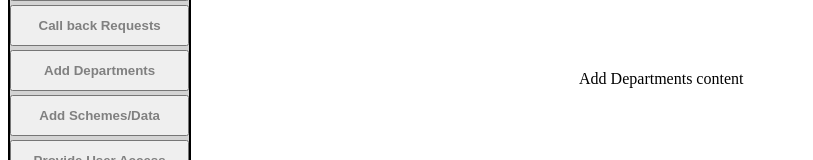
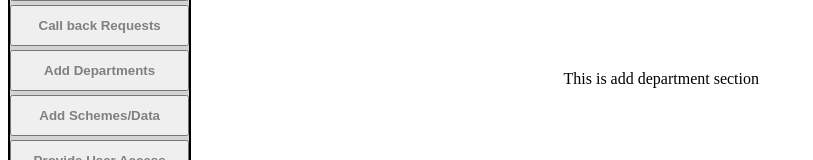
Before and after one commit to pdiveesh/Department-update, a React (Vite) app: page / in a window 1280 px wide. Both pictures are taken after a click on the button "Add Departments". Shown: the part 140-300 px from the top of the page, without its empty margins (0-813 px from the left). Built offline with nearby package versions, Linux system fonts and the light colour scheme.

Commit message:
Create AddDepartment component and linked

```diff
--- /dev/null
+++ b/src/components/AddDepartment.jsx
@@ -0,0 +1,11 @@
+import React from 'react';
+
+const AddDepartment = () => {
+  return (
+    <div>
+      This is add department section
+    </div>
+  );
+};
+
+export default AddDepartment;
--- a/src/components/App.jsx
+++ b/src/components/App.jsx
@@ -1,6 +1,7 @@
 import React, { useState } from 'react';
 import './App.css';
 import MyForm from './Form';
+import AddDepartment from './AddDepartment';
 
 function App() {
   const [selectedButton, setSelectedButton] = useState(null);
@@ -20,7 +21,7 @@ function App() {
       case 'Call back Requests':
         return <div>Call back Requests content</div>;
       case 'Add Departments':
-        return <div>Add Departments content</div>;
+        return <AddDepartment/>;
       case 'Add Schemes/Data':
         return <div>Add Schemes/Data content</div>;
       case 'Provide User Access':
```
